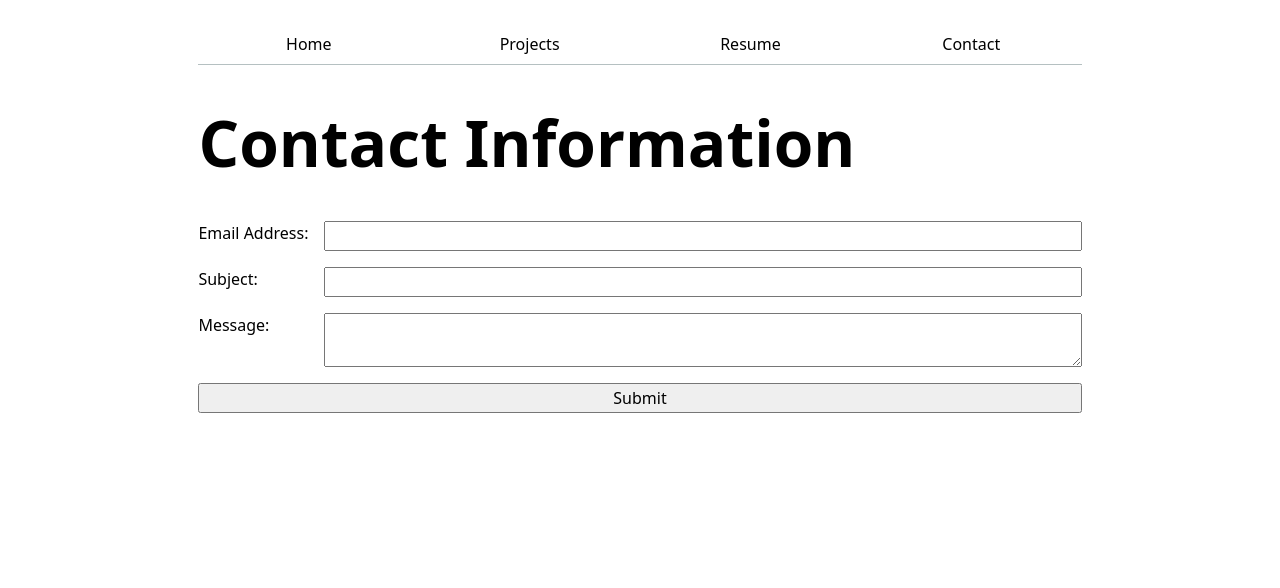
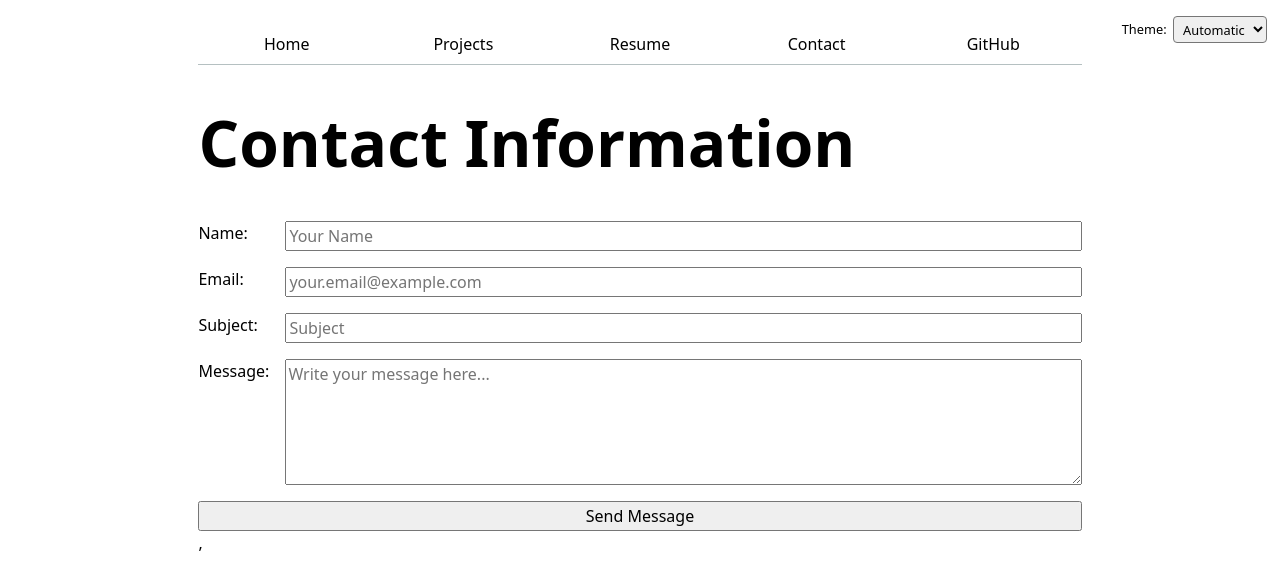
Before and after one commit to nata1iewu/portfolio, a plain HTML site: page contact/index.html in a window 1280 px wide. Drawn offline with Linux system fonts and the light colour scheme.

Commit message:
lab 3 changes

```diff
--- a/contact/index.html
+++ b/contact/index.html
@@ -11,29 +11,29 @@
 </head>
 
 <body>
-    <nav>
-        <ul>
-            <li><a href="/portfolio/">Home</a></li>
-            <li><a href="/portfolio/projects/">Projects</a></li>
-            <li><a href="/portfolio/resume/">Resume</a></li>
-            <li><a href="/portfolio/contact/">Contact</a></li>
-        </ul>
-    </nav>
     <h1>Contact Information</h1>
-    <form action="mailto:nataliesywu@gmail.com" method="POST" enctype="text/plain">
+    <form action="mailto:nataliesywu@gmail.com" method="GET" enctype="contact-form">
         <label>
-            Email Address:
-            <input type="email" name="email">
+            Name:
+            <input type="text" name="name" required placeholder="Your Name">
         </label>
+
+        <label>
+            Email:
+            <input type="email" name="email" required placeholder="your.email@example.com">
+        </label>
+
         <label>
             Subject:
-            <input name="subject">
+            <input type="text" name="subject" required placeholder="Subject">
         </label>
+
         <label>
             Message:
-            <textarea name="body"></textarea>
+            <textarea name="body" rows="5" required placeholder="Write your message here..."></textarea>
         </label>
-        <button>Submit</button>
+
+        <button type="submit">Send Message</button>
     </form>
 </body>
 
--- a/global.js
+++ b/global.js
@@ -4,4 +4,83 @@ function $$(selector, context = document) {
     return Array.from(context.querySelectorAll(selector));
 }
 
-array.find($$("nav a"))
+let pages = [
+    { url: '', title: 'Home' },
+    { url: 'projects/', title: 'Projects' },
+    { url: 'resume/', title: 'Resume' },
+    { url: 'contact/', title: 'Contact' },
+    { url: 'https://github.com/nata1iewu', title: 'GitHub' }
+];
+
+const BASE_PATH = (location.hostname === "localhost" || location.hostname === "127.0.0.1")
+    ? "/"
+    : "https://nata1iewu.github.io/portfolio/";
+
+let nav = document.createElement('nav');
+document.body.prepend(nav);
+
+for (let p of pages) {
+    let url = p.url;
+    let title = p.title;
+
+    if (!url.startsWith('http') && !url.startsWith('//')) {
+        url = BASE_PATH + url;
+    }
+
+    let a = document.createElement('a');
+    a.href = url;
+    a.textContent = title;
+
+    if (a.host == location.host && a.pathname == location.pathname) {
+        a.classList.add('current');
+    }
+
+    if (a.host !== location.host) {
+        a.target = '_blank';
+    }
+    nav.append(a);
+}
+
+document.body.insertAdjacentHTML(
+    'beforeend',
+    `,
+<label class = 'color-scheme'>
+Theme:<select id="theme-switch">
+      <option value="light dark">Automatic</option>
+      <option value="light">Light</option>
+      <option value="dark">Dark</option>
+    </select>
+  </label>
+  `
+);
+
+const select = document.querySelector('#theme-switch');
+
+function setColorScheme(colorScheme) {
+    document.documentElement.style.setProperty('color-scheme', colorScheme);
+    select.value = colorScheme;
+}
+
+if ('colorScheme' in localStorage) {
+    const savedScheme = localStorage.getItem('colorScheme');
+    setColorScheme(savedScheme);
+}
+
+select.addEventListener('input', (event) => {
+    const newScheme = event.target.value;
+    setColorScheme(newScheme);
+    localStorage.setItem('colorScheme', newScheme);
+});
+
+const form = document.querySelector('.contact-form');
+form?.addEventListener('submit', function (event) {
+    event.preventDefault();
+    const data = new FormData(form);
+    let url = form.action + "?";
+    const params = [];
+    for (let [name, value] of data) {
+        params.push(`${name}=${encodeURIComponent(value)}`);
+    }
+    url += params.join('&');
+    location.href = url;
+});
--- a/style.css
+++ b/style.css
@@ -42,7 +42,7 @@ nav a.current {
 
 nav a:hover {
   border-bottom: 0.4em solid var(--color-accent);
-  background-color: oklch(from var(--color-accent) 95% 5% h);
+  background-color: color-mix(in oklch, var(--color-accent), canvas 85%);
 }
 
 input,
@@ -98,3 +98,24 @@ h6 {
   line-height: 1.1;
   text-wrap: balance;
 }
+
+html {
+  color-scheme: light dark;
+}
+
+.color-scheme {
+  position: absolute;
+  top: 1rem;
+  right: 1em;
+  font-size: 80%;
+  font-family: inherit;
+  display: flex;
+  gap: 0.5em;
+  align-items: center;
+}
+
+.color-scheme select {
+  font: inherit;
+  padding: 0.2em 0.4em;
+  border-radius: 4px;
+}
```
Also changed, not shown: index.html (+0 -8 lines), projects/index.html (+0 -8 lines), resume/index.html (+0 -8 lines).
